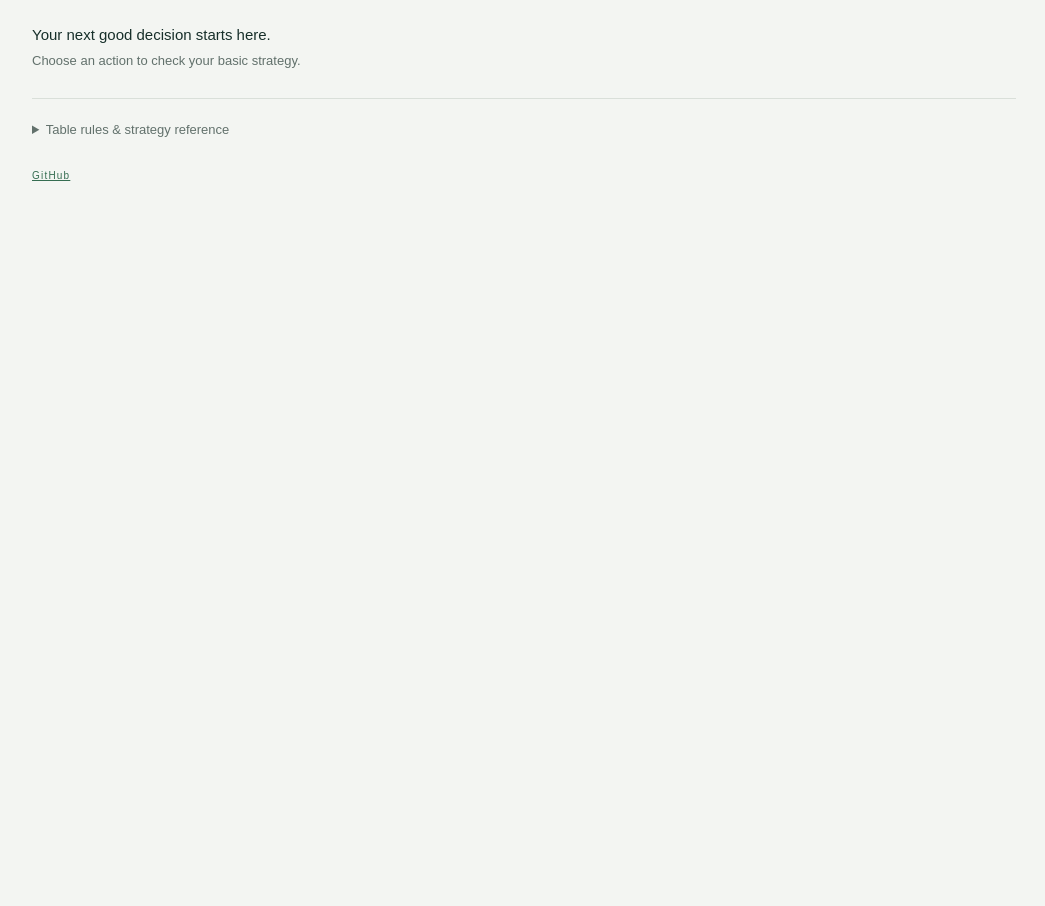
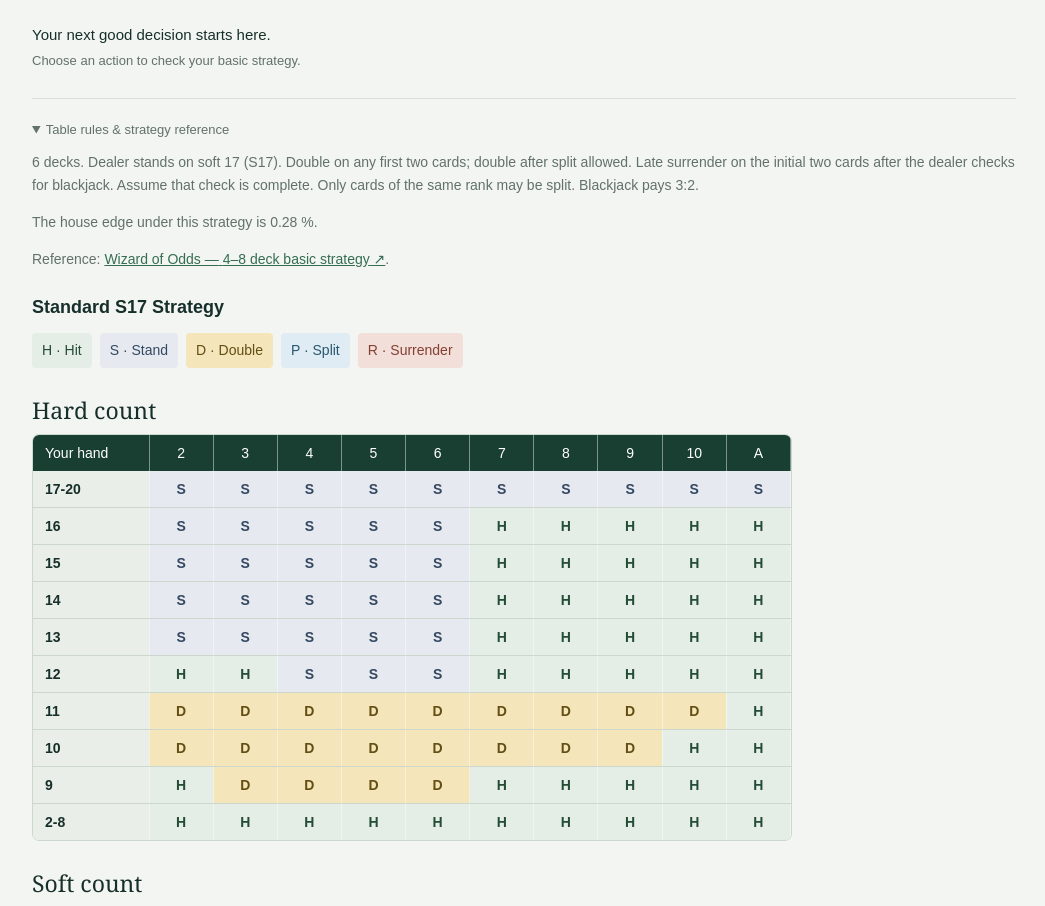
Before and after one commit to shinkbr/blackjack-trainer, a React (Vite) app: page / in a window 1280 px wide. Shown: the part 1011-1917 px from the top of the page, without its empty margins (116-1161 px from the left). Before the commit the page ends 1222 px from the top, so only its background shows below. Built offline with nearby package versions, Linux system fonts and the light colour scheme; the HTML template or start-up script is replaced by a standard one.

Commit message:
Open strategy reference by default

```diff
--- a/src/App.jsx
+++ b/src/App.jsx
@@ -244,7 +244,7 @@ export default function App() {
         </div>
       </section>
       <footer>
-        <details>
+        <details open>
           <summary>Table rules & strategy reference</summary>
           <p id="rules-description">{rulesDescription(state.mode)}</p>
           <p id="house-edge">{`The house edge under this strategy is ${{ s17: "0.28", h17: "0.47", freebet: "1.04" }[state.mode]} %.`}</p>
```
